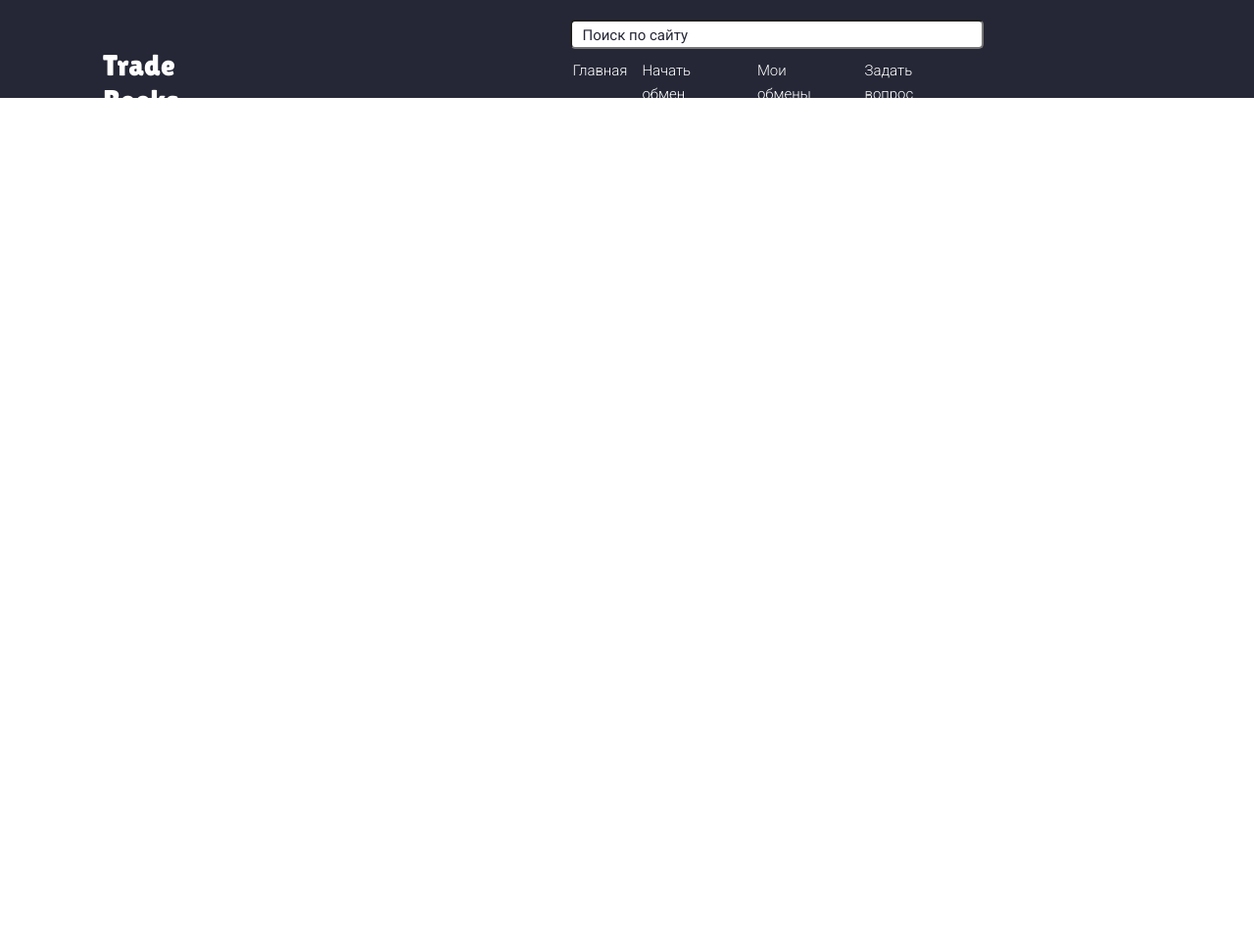
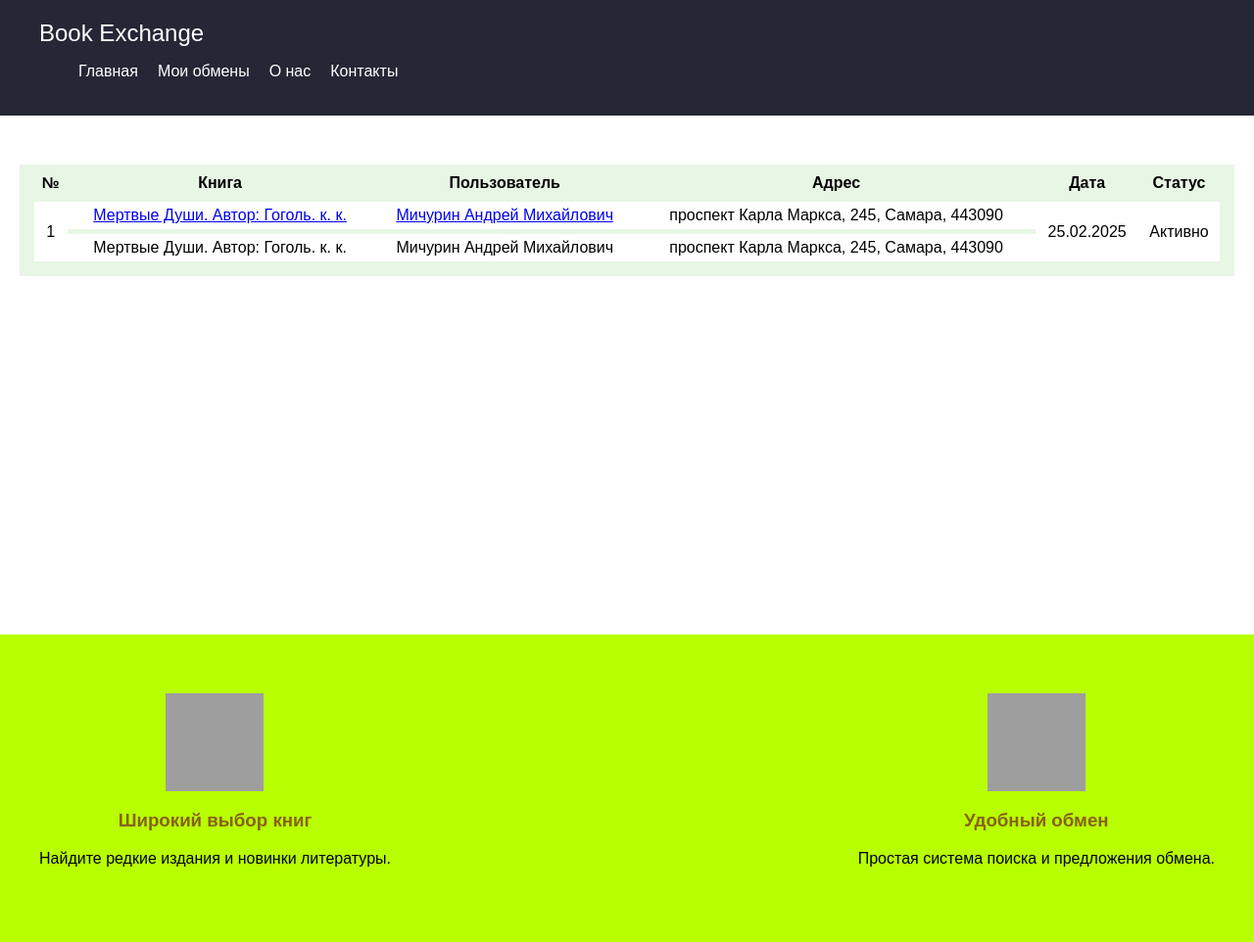
Before and after one commit to RainDarkNess/project_IVT_25_u, a Django app: page /myTrades/ in a window 1280 px wide; the page is wider, and only the part inside the window is pictured. Shown: that part at 98% size. Before the commit the page ends 100 px from the top of that part, so only its background shows below. Run offline with Django 5.2, Linux system fonts and the light colour scheme; some libraries are stand-ins or nearby versions; grey boxes are pictures that could not be loaded.

Commit message:
<dev-frontend-myTrades> update page: added css and table formats

```diff
--- a/books/main/templates/main/myTrades.html
+++ b/books/main/templates/main/myTrades.html
@@ -1,12 +1,119 @@
-{% extends "main/base.html" %}
-{% load static %}
-{% csrf_token %}
+<!DOCTYPE html>
+<html lang="en">
+<head>
+    <meta charset="UTF-8">
+    <meta name="viewport" content="width=device-width, initial-scale=1.0">
+    <title>Book Exchange</title>
+    <style>
+        body {
+            margin: 0;
+            font-family: Arial, sans-serif;
+        }
 
-{% block content %}
+        .container {
+            max-width: 1200px;
+            margin: 0 auto;
+            padding: 0 20px;
+        }
+
+        .info {
+            width: 100%;
+        }
+
+        .table-container-local {
+            margin-left: 20px;
+            margin-right: 20px;
+            margin-top: 50px
+        }
+
+        .table {
+            width: 100%;
+            margin-bottom: 20px;
+            border: 15px solid #e8f6e5;
+            border-top: 5px solid #e8f6e5;
+            border-collapse: collapse;
+        }
+
+        .table th {
+            font-weight: bold;
+            padding: 5px;
+            background: #e8f6e5;
+            border: none;
+            border-bottom: 5px solid #e8f6e5;
+            text-align: center;
+        }
+
+        .table td {
+            padding: 5px;
+            border: none;
+            border-bottom: 5px solid #e8f6e5;
+            text-align: center;
+        }
+    </style>
+</head>
 <body>
-{% include "main/header.html" %}
 
+<!-- Header -->
+<header style="background-color: #252736; color: white; padding: 20px;">
+    <div class="container">
+        <a href="/" style="color: white; text-decoration: none; font-size: 24px;">Book Exchange</a>
+        <nav>
+            <ul style="list-style-type: none; display: flex; gap: 20px; margin-left: auto;">
+                <li><a href="#" style="color: white; text-decoration: none;">Главная</a></li>
+                <li><a href="#" style="color: white; text-decoration: none;">Мои обмены</a></li>
+                <li><a href="#" style="color: white; text-decoration: none;">О нас</a></li>
+                <li><a href="#" style="color: white; text-decoration: none;">Контакты</a></li>
+            </ul>
+        </nav>
+    </div>
+</header>
 
+<!-- Main Content -->
+<main style="background-position: center; background-repeat: no-repeat; background-size: cover; height: 480px; position: relative;">
+    <div class="table-container table-container-local" style="">
+        <table class="info table">
+            <tr>
+                <th>№</th>
+                <th>Книга</th>
+                <th >Пользователь</th>
+                <th >Адрес</th>
+                <th >Дата</th>
+                <th >Статус</th>
+            </tr>
+            <tr>
+                <td rowspan="2">1</td>
+                <td><a href="/">Мертвые Души. Автор: Гоголь. к. к.</a></td>
+                <td><a href="/">Мичурин Андрей Михайлович</a></td>
+                <td>проспект Карла Маркса, 245, Самара, 443090</td>
+                <td rowspan="2">25.02.2025</td>
+                <td rowspan="2">Активно</td>
+            </tr>
+            <tr>
+                <td>Мертвые Души. Автор: Гоголь. к. к.</td>
+                <td>Мичурин Андрей Михайлович</td>
+                <td>проспект Карла Маркса, 245, Самара, 443090</td>
+            </tr>
 
+        </table>
+    </div>
+</main>
+
+<!-- Advantages Section -->
+<section style="background-color: #B8FF01; padding: 60px 0;">
+    <div class="container">
+        <div style="display: flex; justify-content: space-between; align-items: center; gap: 40px;">
+            <div style="text-align: center;">
+                <img src="icon1.png" alt="Icon 1" style="width: 100px; height: 100px;"/>
+                <h3 style="margin-top: 15px; color: #876115;">Широкий выбор книг</h3>
+                <p>Найдите редкие издания и новинки литературы.</p>
+            </div>
+            <div style="text-align: center;">
+                <img src="icon2.png" alt="Icon 2" style="width: 100px; height: 100px;"/>
+                <h3 style="margin-top: 15px; color: #876115;">Удобный обмен</h3>
+                <p>Простая система поиска и предложения обмена.</p>
+            </div>
+        </div>
+    </div>
+</section>
 </body>
-{% endblock content %}
+</html>
```
